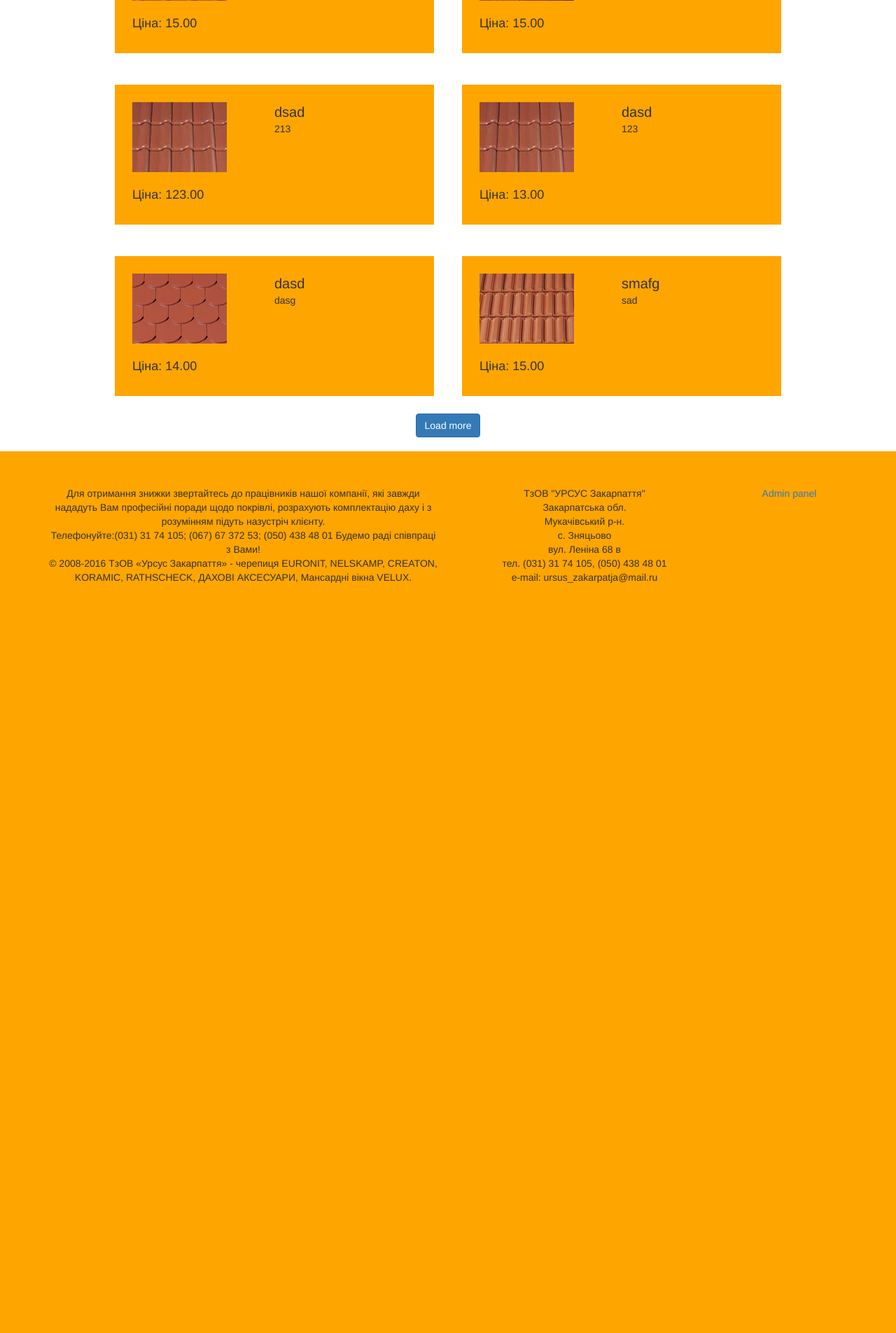
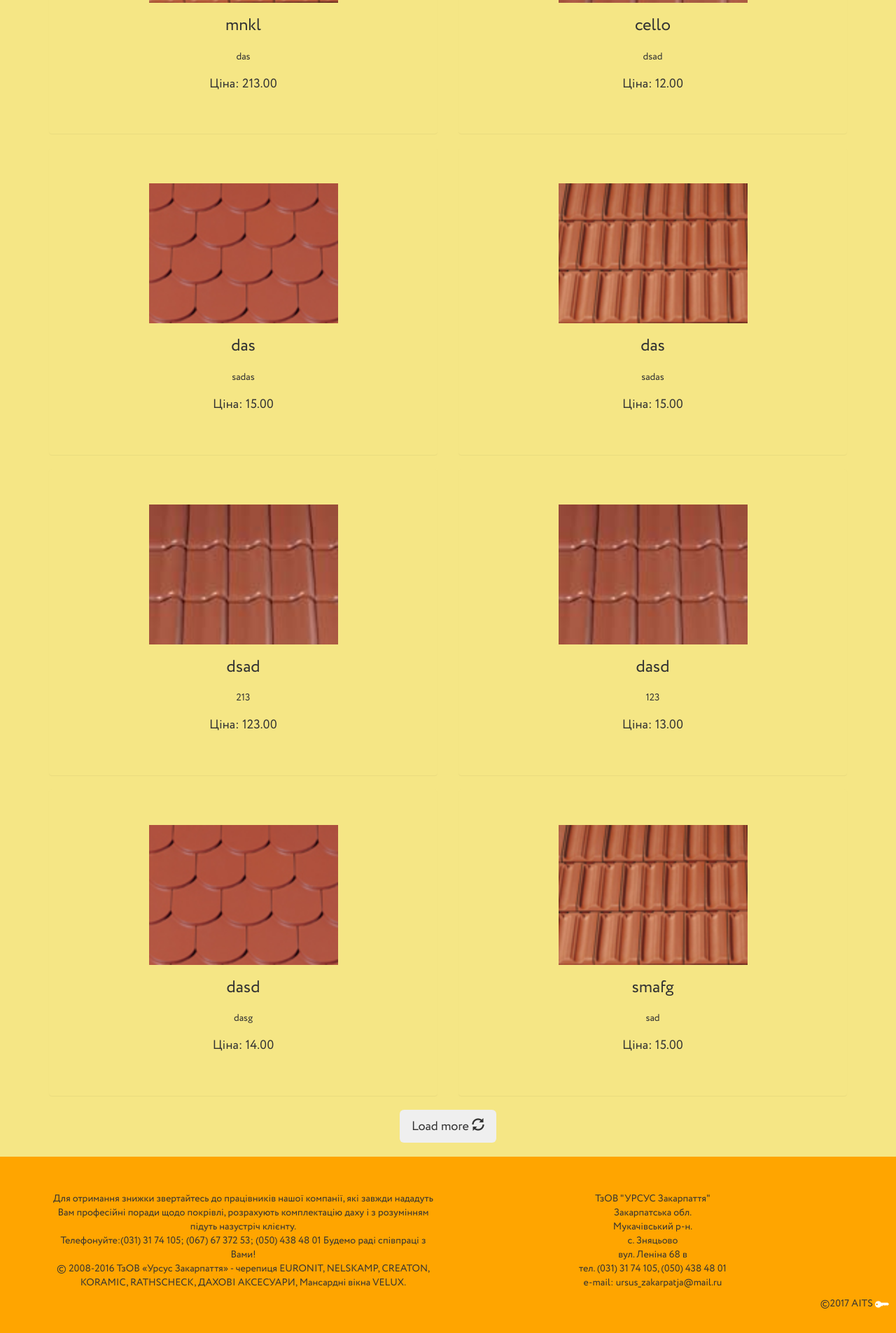
Before and after one commit to lyapkoandy13/roofing, a Django app: page / in a window 1280 px wide. Shown: the part 855-2760 px from the top of the page at 70% size. Before the commit the page ends 1688 px from the top, so only its background shows below. Run offline with Django 3.2, Linux system fonts and the light colour scheme; data comes from the database, SQL or seed files in the repository; both versions use the stored data as it was after the commit; some libraries are stand-ins or nearby versions; some web fonts are replaced.

Commit message:
visuals
visuals

```diff
--- a/admin_panel/templates/admin_panel/good.html
+++ b/admin_panel/templates/admin_panel/good.html
@@ -18,7 +18,7 @@
 	        	<p>Old image: </p>
 		        <img style="margin-bottom: 20px" src="" id="old_image">
 		        <br>
-		        <input id="some_id" type="hidden" name="id" />
+		        <input id="some_id" type="hidden" name="some_id" />
 	        {% endif %}
 	        <button class="btn btn-primary" class="form-control" type="submit" id="submit_good ">Save</button>
 		</form>
--- a/admin_panel/templates/admin_panel/layout.html
+++ b/admin_panel/templates/admin_panel/layout.html
@@ -46,7 +46,7 @@
         <div class="collapse navbar-collapse" id="main-header-title">
           <ul class="nav nav-pills navbar-left">
             <li id="index">
-                <a href="/">
+                <a href="/admin/">
                     <span>Home</span>
                 </a>
             </li>
@@ -60,5 +60,6 @@
 
     {% block content %}
     {% endblock %}
+
   </body>
 </html>
--- a/main/templates/main/index.html
+++ b/main/templates/main/index.html
@@ -11,7 +11,7 @@
 
 	</div>
 	<input type="hidden" id="id_page" value="1">
-	<button class="btn btn-primary" id="load_goods">Load more</button>
+	<button class="btn btn-lg " id="load_goods">Load more <span class="glyphicon glyphicon-refresh"></span></button>
 </div>
 
 <script type="text/javascript">
@@ -33,13 +33,13 @@
 		});
 	}
 
-	$(document).ready(function(){
+	load_content();
+
+	$("#load_goods").on('click', function(e){
 		load_content();
+	});
 
-		$("#load_goods").on('click', function(e){
-			load_content();
-		});
-	});
+	window.onunload = function(){ $("#id_page").val(1);};
 
 </script>
 
--- a/main/templates/main/layout.html
+++ b/main/templates/main/layout.html
@@ -50,7 +50,7 @@
             © 2008-2016 ТзОВ «Урсус Закарпаття» - черепиця EURONIT, NELSKAMP, CREATON, KORAMIC, RATHSCHECK, ДАХОВІ АКСЕСУАРИ, Мансардні вікна VELUX.
           </div>
 
-          <div class="col-md-4">
+          <div class="col-md-6">
             ТзОВ "УРСУС Закарпаття"
             <br>Закарпатська обл.
             <br>Мукачівський р-н.
@@ -60,13 +60,13 @@
             <br>e-mail: ursus_zakarpatja@mail.ru
           </div>
 
-          <div class="col-md-2">
-            <a href="/admin/">Admin panel</a>
-          </div>
-
 
         </div>
 
+      </div>
+      <div class="copyright">
+        <span class="copy">©</span>2017 AITS
+        <a target="_blank" href="/admin/"><img width="20" src="{% static "main/img/enter-icon.png" %}" alt=""></a>
       </div>
     </footer>
   </body>
--- a/main/views.py
+++ b/main/views.py
@@ -15,31 +15,41 @@ def ajax_get_goods(request):
 		goods = Good.objects.all()
 		paginator = Paginator(goods, 10)
 		goods = paginator.page(int(request.POST.get("page")))
+		some_i = 1
 		html = ""
 
 		for good in goods:
-			html += ("<div class=\"item\">"
+			if (some_i % 2) == 1:
+				html += "<div class=\"row\">"
 
-					+ "<div class=\"col-sm-6\">"
-					+	"<div class=\"row\">"
-					+		"<img src=\""+"media/"+str(good.image)+"\" id=\"good-image\" alt=\"Черепиця\">"
-					+	"</div>"
-					+	"<div class=\"row\">"
-					+		"<span class=\"good-price\">Ціна: "+str(good.price)+"</span>"
+
+			html += ("<div class=\"col-sm-6 item\">"
+					+	"<div class=\"panel\">"
+
+						+	"<div class=\"row good-image\">"
+						+		"<img src=\""+"media/"+str(good.image)+"\" id=\"good-image\" alt=\"Черепиця\">"
+						+	"</div>"
+
+						+	"<div class=\"row good-name\">"
+						+		"<h3>"+good.name+"</h3>"
+						+	"</div>"
+
+						+	"<div class=\"row good-description\">"
+						+		"<span>"+good.description+"</span>"
+						+	"</div>"
+
+						+	"<div class=\"row good-price\">"
+						+		"<h4>Ціна: "+str(good.price)+"</h4>"
+						+	"</div>"
+
 					+	"</div>"
 
-					+ "</div>"
+				+"</div>")
 
-					+ "<div class=\"col-sm-6\">"
-					+	"<div class=\"row\">"
-					+		"<span class=\"good-name\">"+good.name+"</span>"
-					+	"</div>"
-					+	"<div class=\"row\">"
-					+		"<span class=\"good-description\">"+good.description+"</span>"
-					+	"</div>"
-					+ "</div>"
+			if (some_i % 2) == 0:
+				html += "</div>"
 
-				+"</div>")
+			some_i = some_i + 1
 	except Exception:
 		return HttpResponse("no")
 
--- a/static/main/css/index.css
+++ b/static/main/css/index.css
@@ -1,43 +1,61 @@
-body{
-	text-align: center;
+@font-face {
+    font-family: Comunica;
+    src: url(../fonts/COMUNICA_TYPE.ttf);
+}
+@font-face {
+  font-family: 'Circe-Regular';
+  src: url('../fonts/Circe-Regular.eot?#iefix') format('embedded-opentype'),  url('../fonts/Circe-Regular.otf')  format('opentype'),
+	     url('../fonts/Circe-Regular.woff') format('woff'), url('../fonts/Circe-Regular.ttf')  format('truetype'), url('../fonts/Circe-Regular.svg#Circe-Regular') format('svg');
+  font-weight: normal;
+  font-style: normal;
 }
 
+body{
+	font-family: "Circe-Regular";
+	text-align: center;
+	background-color: #F5E685;
+}
+
+.copyright{
+	text-align: right;
+	margin-right: 10px;
+	margin-top: 10px;
+}
+
+#header {
+	margin-bottom: 50px;
+}
+/*
 .item {
-	text-align: left;
+	text-align: center;
 	width: 40%;
 	margin: 20px;
-	background-color: orange;
 	padding: 25px;
 	min-height: 200px;
 	display: inline-block;
 }
-
+*/
 .good-name {
-	font-size: 20px;
+	/*height: 60px;*/
+	margin-bottom: 10px;
+	/*font-size: 20px;*/
 }
 
-.good-price {
-	margin-top: 10px;
-	font-size: 18px;
+.good-description {
+	margin-bottom: 10px;
+	word-wrap: break-word;
 }
 
-.good-price .btn {
+.panel {
+	height: 100%;
+	/*height: 500px;*/
+	padding: 50px;
+
+	background-color: #F5E685;
+	/*box-shadow: 5px 0 10px rgba(0,0,0,0.5);*/
 }
 
 #good-image {
-	max-height: 300px;
-	max-width: 300px;
-	margin-bottom: 20px;
+	height: 200px;
+	/*margin-bottom: 20px;*/
 }
-
-@media (max-height: 600px) {
-
-	.item {
-		width: 90%;
-		margin: 20px;
-		background-color: orange;
-		padding: 25px;
-		min-height: 200px;
-	}
-
-}
```
Also changed, not shown: admin_panel/templates/admin_panel/index.html (+20 -11 lines), admin_panel/views.py (+6 -5 lines), db.sqlite3, media/img/2017/03/02/2_F7cpfFR.jpg (deleted), media/img/2017/03/02/3_tKV7qYK.jpg (deleted), media/img/2017/03/04/5.jpg (added), media/img/2017/03/04/5_mMVi8Yf.jpg (added), media/img/2017/03/04/5_vwwG6La.jpg (added), static/admin_panel/favicon.ico (deleted), static/main/fonts/COMUNICA_TYPE.ttf (added), static/main/fonts/Circe-Regular.ttf (added), static/main/img/enter-icon.png (added).
